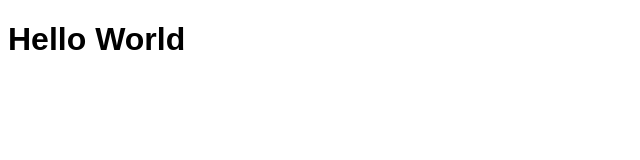
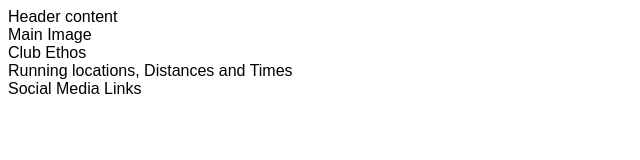
Before and after one commit to KWalesch/love-running, a plain HTML site: page index.html in a window 1280 px wide. Shown: the whole page, without its empty margins (0-640 px from the left). Drawn offline with Linux system fonts and the light colour scheme.

Commit message:
Add core structure for home page

```diff
--- a/index.html
+++ b/index.html
@@ -11,6 +11,18 @@
     <title>Love Running</title>
 </head>
 <body>
-    <h1>Hello World</h1>
+    <header>Header content</header>
+    <section>
+        Main Image
+    </section>
+    <section>
+        Club Ethos
+    </section>
+    <section>
+        Running locations, Distances and Times
+    </section>
+    <footer>
+        Social Media Links
+    </footer>
 </body>
 </html>
```
